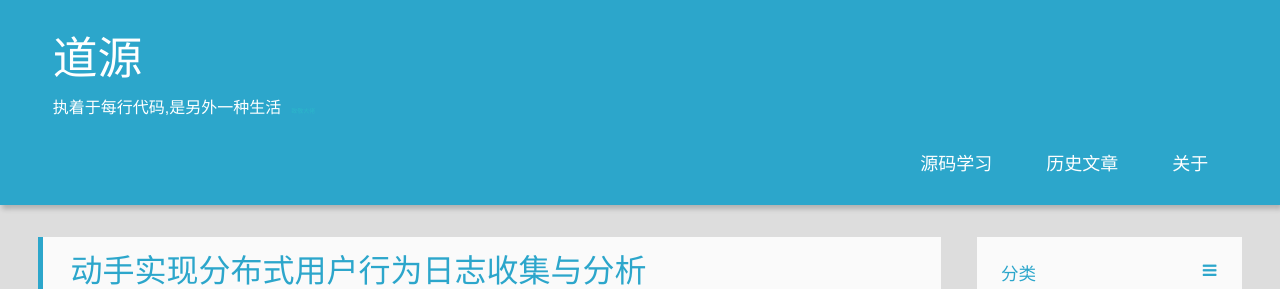
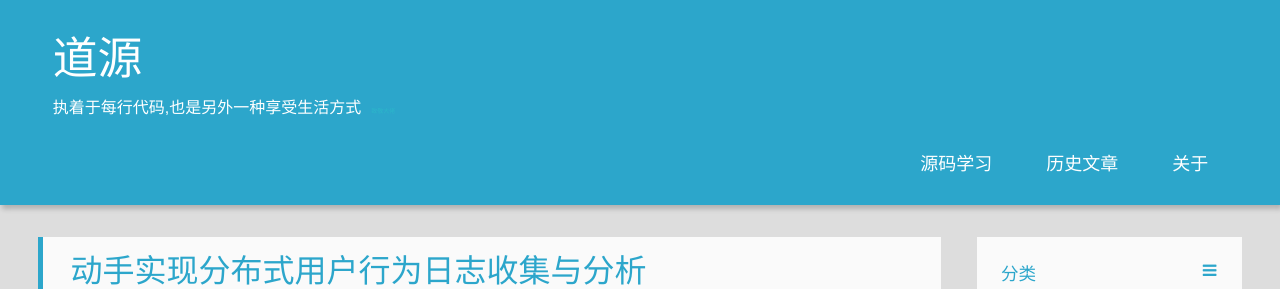
Before and after one commit to dyblog/blog, a Jekyll site: the page built from index.html, in a window 1280 px wide. Shown: the top 289 px of the page. Built offline with Jekyll 4.4.1, drawn with Linux system fonts in a browser that asks for light colours; the list of posts is cut into pages by our own code; comment, search, counter and statistics services are not loaded.

```diff
--- a/_config.yml
+++ b/_config.yml
@@ -21,7 +21,7 @@
 
 
 title: 道源
-tagline: 执着于每行代码,是另外一种生活
+tagline: 执着于每行代码,也是另外一种享受生活方式
 baseurl:
 url:
 assets: /assets
```
